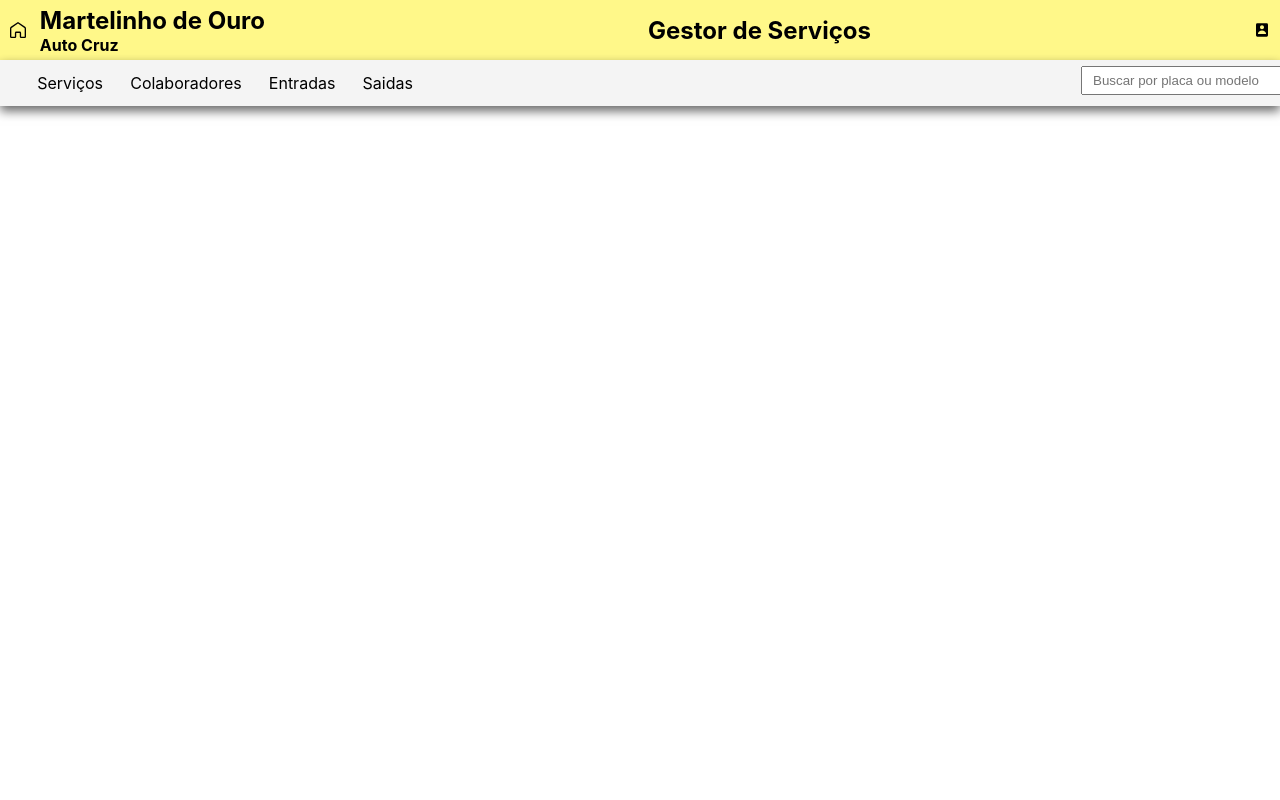
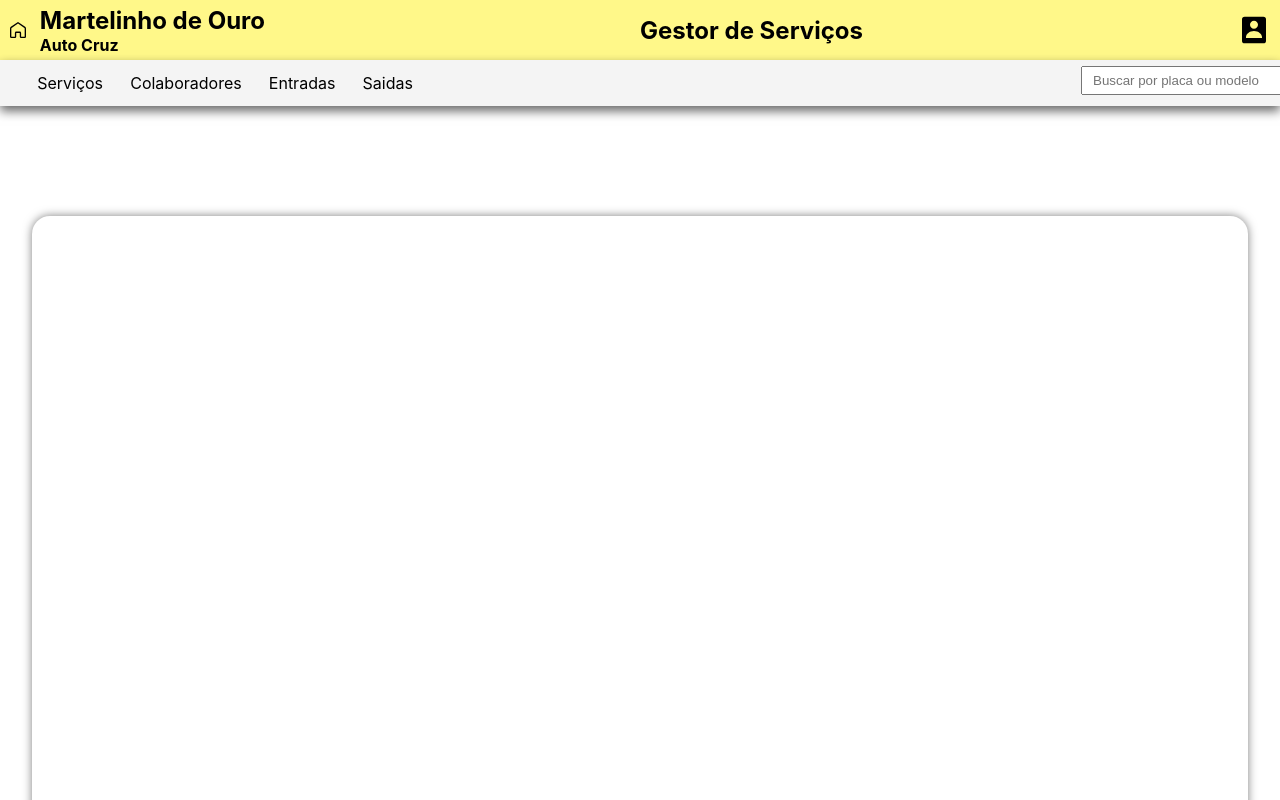
Before and after one commit to Mts-Carneiro/Martelinho_de_ouro_front_end, a React (Create React App) app in the folder martelinho_de_ouro_front_end/: page / in a window 1280 px wide. Shown: the top 800 px of the page. Built offline with nearby package versions, Linux system fonts and the light colour scheme.

Commit message:
Create: Main Box

```diff
--- a/martelinho_de_ouro_front_end/src/Components/Header/NavigateBar/styled.ts
+++ b/martelinho_de_ouro_front_end/src/Components/Header/NavigateBar/styled.ts
@@ -3,6 +3,7 @@ import styled from "styled-components";
 export const StyledNavBar = styled.div`
   background-color: #f4f4f4;
   height: 26px;
+  width: -webkit-fill-available;
   display: flex;
   justify-content: space-between;
   gap: 20px;
--- a/martelinho_de_ouro_front_end/src/Components/Header/index.tsx
+++ b/martelinho_de_ouro_front_end/src/Components/Header/index.tsx
@@ -7,11 +7,11 @@ export const Header = () => {
   return (
     <HeaderComponent>
       <div className="home">
-        <GrHomeRounded />
+        <GrHomeRounded className="menu_click " />
         <TitleCompany />
       </div>
       <h2>Gestor de Serviços</h2>
-      <BiSolidUserRectangle />
+      <BiSolidUserRectangle className="menu_click perfil" />
     </HeaderComponent>
   );
 };
--- a/martelinho_de_ouro_front_end/src/Components/Header/styles.ts
+++ b/martelinho_de_ouro_front_end/src/Components/Header/styles.ts
@@ -4,6 +4,7 @@ export const HeaderComponent = styled.div`
   background-color: #fff889;
   color: black;
   height: 5vh;
+  width: -webkit-fill-available;
   display: flex;
   flex-direction: row;
   align-items: center;
@@ -17,4 +18,13 @@ export const HeaderComponent = styled.div`
     justify-content: space-between;
     width: 255px;
   }
+
+  .menu_click {
+    cursor: pointer;
+  }
+
+  .perfil {
+    width: 2em;
+    height: 2em;
+  }
 `;
--- /dev/null
+++ b/martelinho_de_ouro_front_end/src/Components/MainBox/Table/index.tsx
@@ -0,0 +1,5 @@
+import { StyledTable } from "./styles";
+
+export const Table = () => {
+  return <StyledTable></StyledTable>;
+};
--- /dev/null
+++ b/martelinho_de_ouro_front_end/src/Components/MainBox/Table/styles.ts
@@ -0,0 +1,3 @@
+import styled from "styled-components";
+
+export const StyledTable = styled.table``;
--- /dev/null
+++ b/martelinho_de_ouro_front_end/src/Components/MainBox/index.tsx
@@ -0,0 +1,10 @@
+import { Table } from "./Table";
+import { StyledMainBox } from "./styles";
+
+export const Main = () => {
+  return (
+    <StyledMainBox>
+      <Table></Table>
+    </StyledMainBox>
+  );
+};
--- /dev/null
+++ b/martelinho_de_ouro_front_end/src/Components/MainBox/styles.ts
@@ -0,0 +1,10 @@
+import styled from "styled-components";
+
+export const StyledMainBox = styled.div`
+  width: 95vw;
+  height: 100vh;
+  background-color: white;
+  margin-top: 110px;
+  border-radius: 18px;
+  box-shadow: 0px 0px 10px rgba(0, 0, 0, 0.5);
+`;
--- a/martelinho_de_ouro_front_end/src/Pages/Dashboard/index.tsx
+++ b/martelinho_de_ouro_front_end/src/Pages/Dashboard/index.tsx
@@ -1,5 +1,6 @@
 import { Header } from "../../Components/Header";
 import { NavigateBar } from "../../Components/Header/NavigateBar";
+import { Main } from "../../Components/MainBox";
 import { StyledDashboard } from "./styled";
 
 export const Dashboard = () => {
@@ -7,6 +8,7 @@ export const Dashboard = () => {
     <StyledDashboard>
       <Header />
       <NavigateBar />
+      <Main />
     </StyledDashboard>
   );
 };
--- a/martelinho_de_ouro_front_end/src/Pages/Dashboard/styled.ts
+++ b/martelinho_de_ouro_front_end/src/Pages/Dashboard/styled.ts
@@ -2,4 +2,7 @@ import styled from "styled-components";
 
 export const StyledDashboard = styled.div`
   width: 100vw;
+  display: flex;
+  flex-direction: column;
+  align-items: center;
 `;
```
